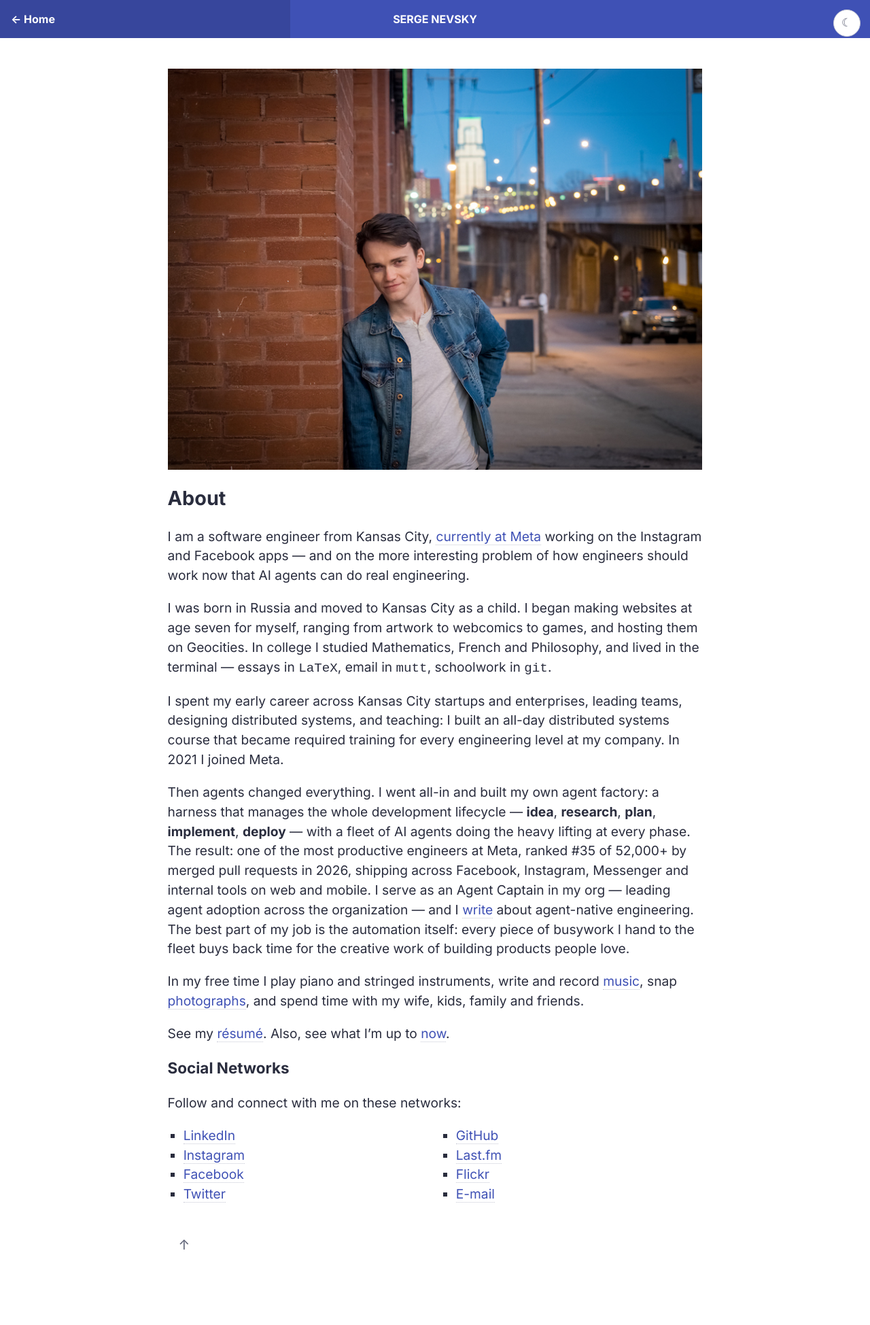
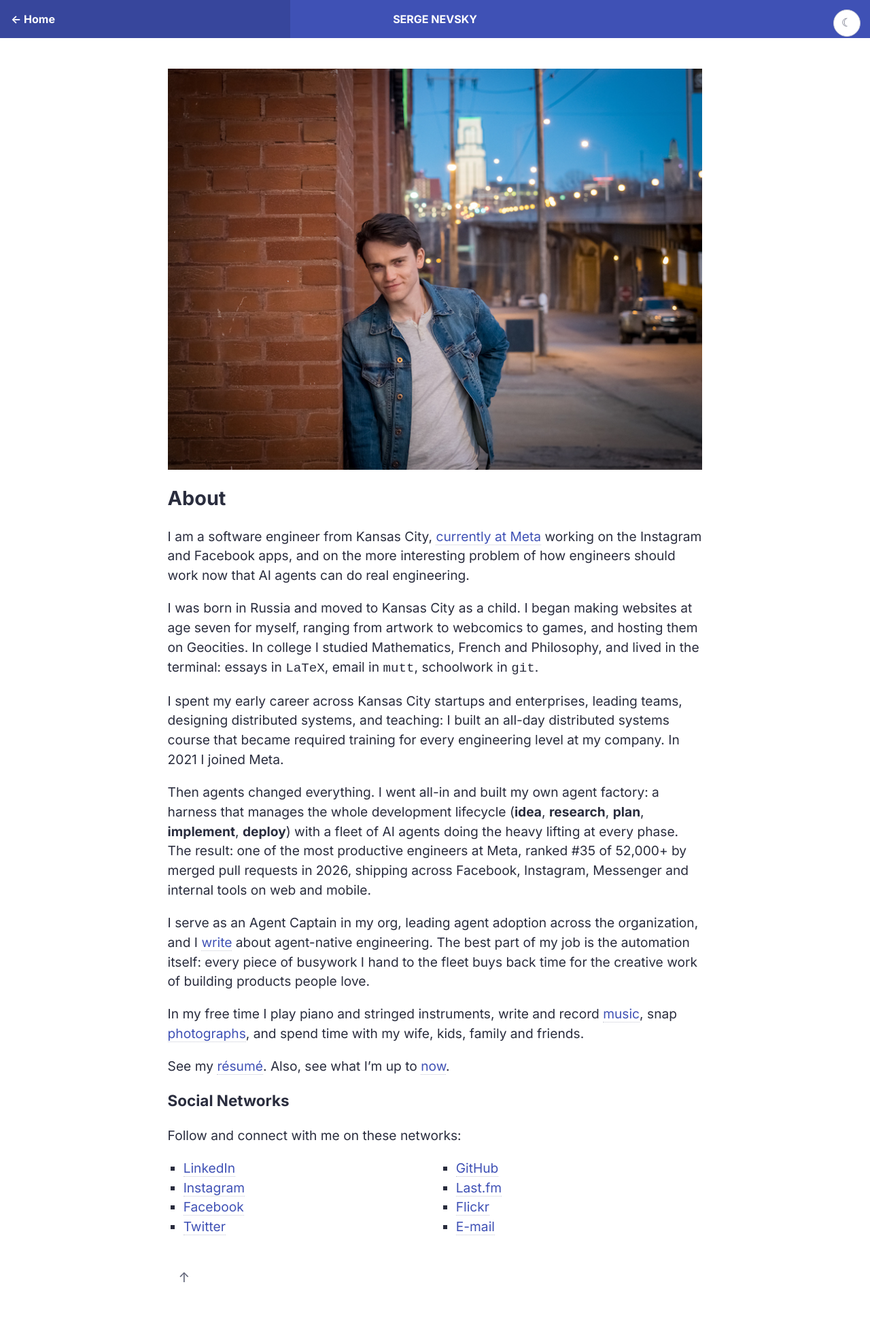
Before and after one commit to Dejital/dejital.github.com, a Jekyll site: the page built from about.md, in a window 1280 px wide. Shown: the whole page at 68% size. Built offline with Jekyll 4.4.1, drawn with Linux system fonts in a browser that asks for light colours; before the commit the page ends 1901 px from its top, so only the background shows below that.

Commit message:
Mobile hero full-bleed + portrait right-shift; copy: productive, no em-dashes
- Mobile hero hugs screen edges (negative-margin breakout), corners squared
- Portrait band starts at 32% with a lighter wash so the photo reads behind
  the text
- Hero: "prolific" -> "productive" (matches About wording and the gated stat)
- Em-dashes removed from all rendered copy (about, hero, newsletter,
  consulting); about page splits at the Agent Captain sentence for a
  visual break

Co-Authored-By: Claude Fable 5 <noreply@anthropic.com>

```diff
--- a/_includes/newsletter.html
+++ b/_includes/newsletter.html
@@ -1,5 +1,5 @@
 <form action="https://snevsky.us7.list-manage.com/subscribe/post?u=b4c45bc7d83cfb9a04783878e&amp;id=b3c0dba86b" method="post" class="mc-form" target="_blank" novalidate>
-  <label class="mc-label" for="mce-EMAIL">Get my essays on agent-native engineering — no noise, just the system.</label>
+  <label class="mc-label" for="mce-EMAIL">Get my essays on agent-native engineering. No noise, just the system.</label>
   <div class="mc-row">
     <input type="email" value="" name="EMAIL" class="email" id="mce-EMAIL" placeholder="Your email address" required>
     <!-- real people should not fill this in and expect good things - do not remove this or risk form bot signups-->
--- a/about.md
+++ b/about.md
@@ -9,14 +9,14 @@ permalink: '/about/'
 ## About
 
 I am a software engineer from Kansas City, [currently at Meta](https://www.linkedin.com/in/snevsky/)
-working on the Instagram and Facebook apps — and on the more interesting
+working on the Instagram and Facebook apps, and on the more interesting
 problem of how engineers should work now that AI agents can do real
 engineering.
 
 I was born in Russia and moved to Kansas City as a child. I began making
 websites at age seven for myself, ranging from artwork to webcomics to games,
 and hosting them on Geocities. In college I studied Mathematics, French and
-Philosophy, and lived in the terminal — essays in `LaTeX`, email in `mutt`,
+Philosophy, and lived in the terminal: essays in `LaTeX`, email in `mutt`,
 schoolwork in `git`.
 
 I spent my early career across Kansas City startups and enterprises, leading
--- a/assets/css/screen.css
+++ b/assets/css/screen.css
@@ -362,7 +362,10 @@ footer a:hover {
         gap: 0;
         position: relative;
         overflow: hidden;
-        border-radius: 16px;
+        border-radius: 0;
+        /* full-bleed: break out of .content's centered column */
+        margin-left: calc(50% - 50vw);
+        margin-right: calc(50% - 50vw);
         padding: 2.5em 1.25em 1.5em;
     }
 
@@ -373,7 +376,7 @@ footer a:hover {
 
     .hero-portrait {
         position: absolute;
-        inset: 0 0 0 25%;
+        inset: 0 0 0 32%;
         margin: 0;
         z-index: 0;
     }
@@ -393,11 +396,11 @@ footer a:hover {
         inset: 0;
         /* rgba fallback, then color-mix (tracks --hero-bg in dark mode) */
         background: linear-gradient(90deg,
-            #3f51b5 0%, rgba(63, 81, 181, 0.82) 45%, rgba(63, 81, 181, 0.45) 100%);
+            #3f51b5 0%, rgba(63, 81, 181, 0.74) 40%, rgba(63, 81, 181, 0.28) 100%);
         background: linear-gradient(90deg,
             var(--hero-bg) 0%,
-            color-mix(in srgb, var(--hero-bg) 82%, transparent) 45%,
-            color-mix(in srgb, var(--hero-bg) 45%, transparent) 100%);
+            color-mix(in srgb, var(--hero-bg) 74%, transparent) 40%,
+            color-mix(in srgb, var(--hero-bg) 28%, transparent) 100%);
     }
 }
 
--- a/index.html
+++ b/index.html
@@ -94,8 +94,8 @@ layout: main
     clearance fails.
   {% endcomment %}
   <p class="hero-sub">
-    I built the orchestration system that made me one of the most prolific
-    engineers in the company &mdash; and I write about how it works.
+    I built the orchestration system that made me one of the most productive
+    engineers in the company, and I write about how it works.
   </p>
 
   <p class="hero-cta-row">
```
Also changed, not shown: other parts of about.md (+9 -7 lines), consulting.md (+5 -5 lines).
